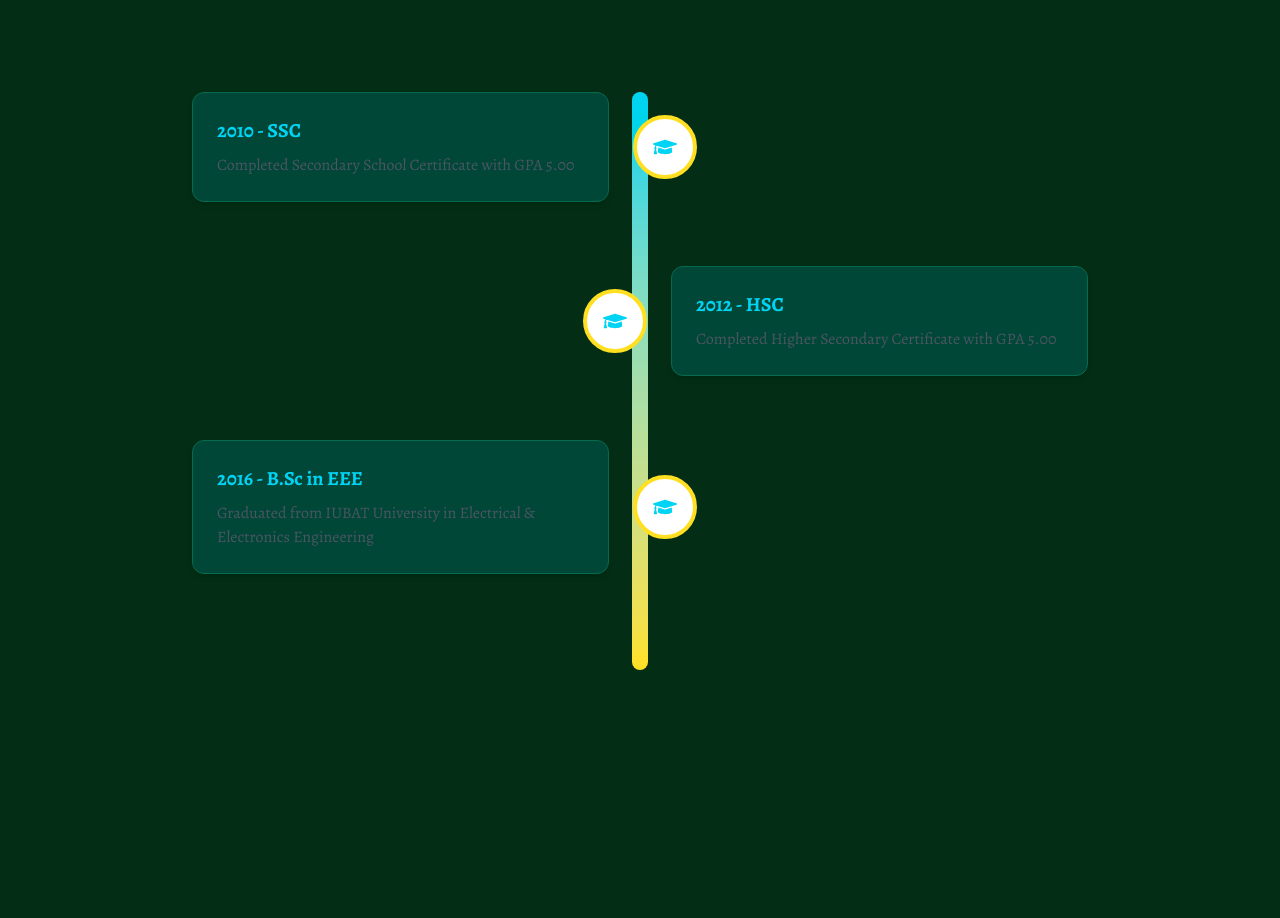
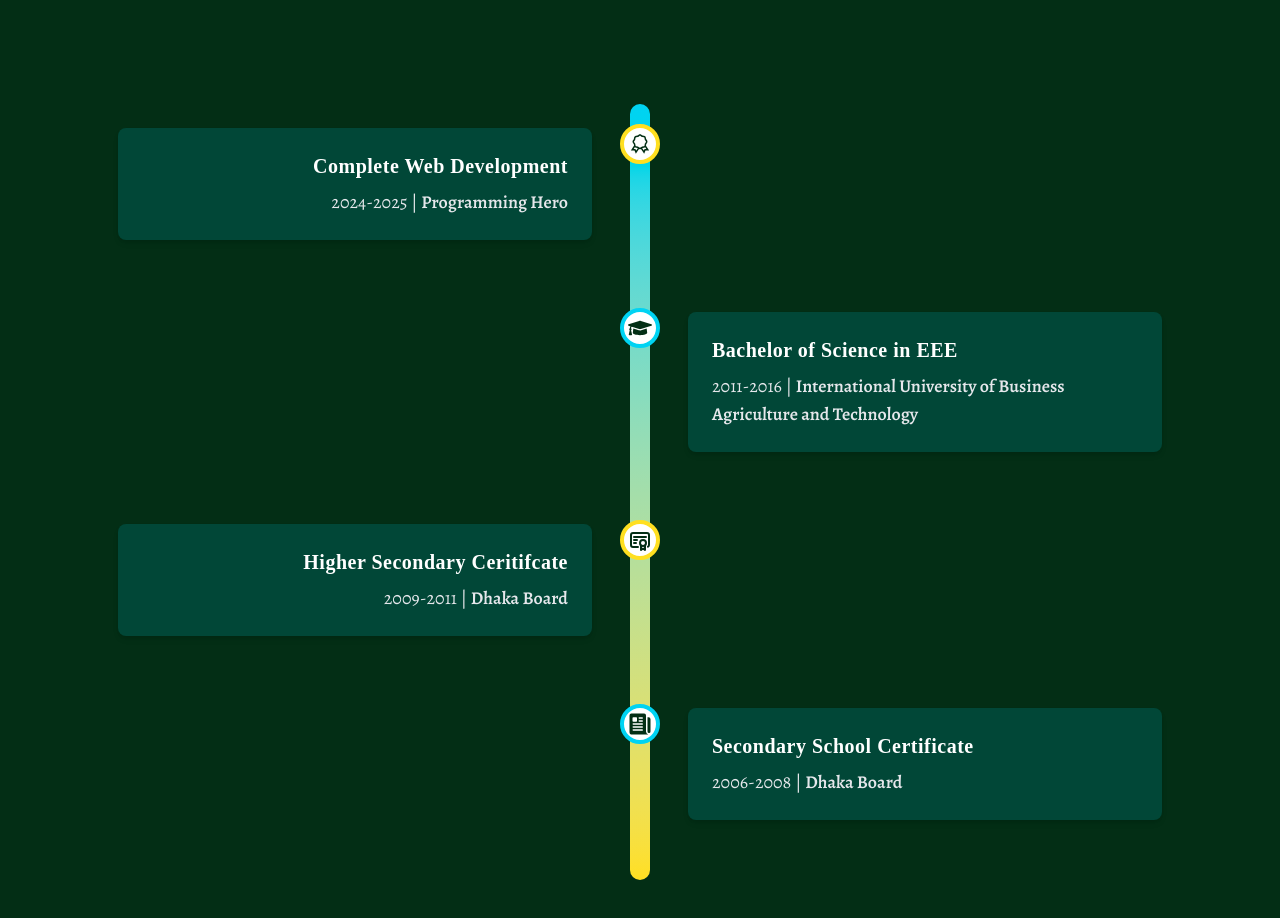
Before and after one commit to moktadir-mirul/mirul-moktadir-web, a React (Vite) app: page / in a window 1280 px wide. Shown: the part 2245-3163 px from the top of the page. Before the commit the page ends 2955 px from the top, so only its background shows below. Built offline with nearby package versions, Linux system fonts and the light colour scheme; a web font is replaced by a local one.

Commit message:
education part done

```diff
--- /dev/null
+++ b/src/Component/Education/Edu2.jsx
@@ -0,0 +1,90 @@
+import React from 'react';
+
+const Edu2 = () => {
+    const eduData = [
+    {
+      id: 1,
+      degree: "BACHALOR DIGREE",
+      period: "JAN 2009 - MAY 2010",
+      university: "DEFODIL UNIVERSITY",
+      description:
+        "Lorem ipsum dolor sit amet, consectetur adipiscing elit. Vivamus laoreet dolor metus, eu ullamcorper turpis ornare tincidunt. Vivamus tristique rhoncus enim. Lorem ipsum dolor sit amet, consectetur adipiscing elit. Vivamus laoreet dolor metus, eu ullamcorper turpis ornare tincidunt. Vivamus tristique rhoncus enim.",
+    },
+    {
+      id: 2,
+      degree: "MASTER DIGREE",
+      period: "FEB 2011 - MAR 2012",
+      university: "AMRDER UNIVERSITY",
+      description: "",
+    },
+    {
+      id: 3,
+      degree: "UX DESIGNER COURSE",
+      period: "JUN 2012 - MAY 2013",
+      university: "CRAFTY UNIVERSITY",
+      description:
+        "Lorem ipsum dolor sit amet, consectetur adipiscing elit. Vivamus laoreet dolor metus, eu ullamcorper turpis ornare tincidunt. Vivamus tristique rhoncus enim. Lorem ipsum dolor sit amet, consectetur adipiscing elit. Vivamus laoreet dolor metus, eu ullamcorper turpis ornare tincidunt. Vivamus tristique rhoncus enim.",
+    },
+    {
+      id: 4,
+      degree: "INTERFACE DESIGNING",
+      period: "AUG 2014 - JUN 2015",
+      university: "KHELTAM NA UNIVERSITY",
+      description: "",
+    },
+  ];
+    return (
+        <div>
+            <div className="relative py-15">
+          {/* Timeline line */}
+          <div className="absolute left-4 md:left-1/2 md:-translate-x-1/2 h-auto w-1 bg-gradient-to-b from-primary to-secondary rounded-full"></div>
+          {/* 👆 Changed w-5 → w-1 */}
+
+          {/* Timeline items */}
+          {eduData.map((item, index) => (
+            <div
+              key={item.id}
+              className={`mb-12 flex flex-col md:flex-row ${
+                index % 2 === 0 ? "md:flex-row-reverse" : ""
+              }`}
+            >
+              {/* Timeline point */}
+              <div className="flex justify-center md:justify-start md:w-1/2 relative">
+                <div className="absolute left-4 md:left-1/2 md:-translate-x-1/2 z-10 w-8 h-8 rounded-full bg-white border-4 border-primary flex items-center justify-center">
+                  <FaGraduationCap className="text-primary" />
+                </div>
+              </div>
+
+              {/* Content */}
+              <div
+                className={`md:w-1/2 ${
+                  index % 2 === 0
+                    ? "md:pr-12 md:pl-4 md:text-right"
+                    : "md:pl-12 md:pr-4"
+                }`}
+              >
+                <div className="bg-white p-6 rounded-lg shadow-md mt-6 ml-12 md:ml-0">
+                  <h3 className="text-xl font-bold text-primary">
+                    {item.degree}
+                  </h3>
+                  <p className="text-gray-600 mt-2">
+                    {item.period} | {item.university}
+                  </p>
+                  {item.description && (
+                    <p className="mt-4 text-gray-700">{item.description}</p>
+                  )}
+                </div>
+              </div>
+            </div>
+          ))}
+
+          {/* Final round point */}
+          <div className="flex justify-center md:justify-start md:w-1/2 relative">
+            <div className="absolute left-4 md:left-1/2 md:-translate-x-1/2 z-10 w-8 h-8 rounded-full bg-primary"></div>
+          </div>
+        </div>
+        </div>
+    );
+};
+
+export default Edu2;
--- a/src/Component/Education/Education.jsx
+++ b/src/Component/Education/Education.jsx
@@ -1,26 +1,65 @@
 import React from "react";
 import DecryptedText from "../../ReactBits/DecryptedText/DecryptedText";
+import { TbCertificate } from "react-icons/tb";
+import { IoNewspaper } from "react-icons/io5";
 import { FaToolbox } from "react-icons/fa";
+import { LiaCertificateSolid } from "react-icons/lia";
 import { GiBookCover } from "react-icons/gi";
 import { FaGraduationCap } from "react-icons/fa";
 
+const Education = () => {
+  // const timelineData = [
+  //   {
+  //     year: "2010",
+  //     title: "SSC",
+  //     description: "Completed Secondary School Certificate with GPA 5.00",
+  //   },
+  //   {
+  //     year: "2012",
+  //     title: "HSC",
+  //     description: "Completed Higher Secondary Certificate with GPA 5.00",
+  //   },
+  //   {
+  //     year: "2016",
+  //     title: "B.Sc in EEE",
+  //     description:
+  //       "Graduated from IUBAT University in Electrical & Electronics Engineering",
+  //   },
+  // ];
 
-const Education = () => {
-  const timelineData = [
+  const eduData = [
     {
-      year: "2010",
-      title: "SSC",
-      description: "Completed Secondary School Certificate with GPA 5.00",
+      id: 1,
+      degree: "Complete Web Development",
+      period: "2024-2025",
+      university: "Programming Hero",
+      icon: LiaCertificateSolid,
+      description: "",
     },
     {
-      year: "2012",
-      title: "HSC",
-      description: "Completed Higher Secondary Certificate with GPA 5.00",
+      id: 2,
+      degree: "Bachelor of Science in EEE",
+      period: "2011-2016",
+      university:
+        "International University of Business Agriculture and Technology",
+      icon: FaGraduationCap,
+      description: "",
     },
     {
-      year: "2016",
-      title: "B.Sc in EEE",
-      description: "Graduated from IUBAT University in Electrical & Electronics Engineering",
+      id: 3,
+      degree: "Higher Secondary Ceritifcate",
+      period: "2009-2011",
+      university: "Dhaka Board",
+      icon: TbCertificate,
+      description: "",
+    },
+    {
+      id: 4,
+      degree: "Secondary School Certificate",
+      period: "2006-2008",
+      university: "Dhaka Board",
+      icon: IoNewspaper,
+      description: "",
     },
   ];
 
@@ -42,40 +81,72 @@ const Education = () => {
           </h2>
         </div>
       </div>
+
       {/*Timeline  */}
       <div className="py-10 w-11/12 mx-auto">
-        <section className="relative flex flex-col items-center w-full py-12">
-      {/* Vertical line */}
-      <div className="absolute left-1/2 transform -translate-x-1/2 w-4 h-full bg-gradient-to-b from-primary to-secondary rounded-full" />
+        {/* Gemini */}
+        <div className="relative pt-15 pb-0">
+          {/* Timeline line */}
+          <div className="absolute left-4 -translate-x-1/2 md:left-1/2 h-full w-5 bg-gradient-to-b from-primary to-secondary rounded-full"></div>
 
-      <div className="flex flex-col gap-16 w-full max-w-4xl">
-        {timelineData.map((item, index) => (
-          <div
-            key={index}
-            className={`flex flex-col md:flex-row items-center gap-6 ${
-              index % 2 === 0 ? "md:flex-row" : "md:flex-row-reverse"
-            }`}
-          >
-            {/* Content */}
-            <div className="flex-1 bg-green-900  shadow-md rounded-xl p-6 border border-green-700 ">
-              <h3 className="text-xl font-bold text-primary">{item.year} - {item.title}</h3>
-              <p className="mt-2 text-gray-600 dark:text-gray-300">{item.description}</p>
-            </div>
+          {/* Timeline items */}
+          {eduData.map((item, index) => {
+            const Icon = item.icon;
+            return (
+              <div
+                key={item.id}
+                className={`mb-12 flex flex-col md:flex-row ${
+                  index % 2 === 0 ? "md:flex-row-reverse" : ""
+                }`}
+              >
+                {/* Timeline point container */}
+                <div className="flex pt-5 justify-center md:w-1/2 relative">
+                  {/* Timeline point */}
+                  <div
+                    className={`absolute left-4 -translate-x-1/2 z-10 w-10 h-10 rounded-full bg-white border-4  flex items-center justify-center ${
+                      index % 2 === 0
+                        ? "md:left-0 border-secondary"
+                        : "md:left-auto md:right-0 md:translate-x-1/2 border-primary"
+                    }`}
+                  >
+                    <Icon className="text-green-950 text-2xl" />
+                  </div>
+                </div>
 
-            {/* Icon */}
-            <div className="relative flex items-center justify-center w-16 h-16">
-              <div className="absolute w-16 h-16 rounded-full border-4 border-secondary flex items-center justify-center bg-white dark:bg-gray-900 z-10">
-                <FaGraduationCap className="text-2xl text-primary" />
+                {/* Content */}
+                <div
+                  className={`md:w-1/2 ${
+                    index % 2 === 0
+                      ? "md:pr-12 md:pl-4 md:text-right"
+                      : "md:pl-12 md:pr-4"
+                  }`}
+                >
+                  <div className=" bg-green-900 p-6 rounded-lg shadow-md mt-6 ml-12 md:ml-0">
+                    <h3 className="text-xl font-bold text-white epun tracking-wide">
+                      {item.degree}
+                    </h3>
+                    <p className="text-gray-200 text-lg mt-2">
+                      {item.period} | <span className="font-semibold">{item.university}</span>
+                    </p>
+                    {item.description && (
+                      <p className="mt-4 text-gray-700">{item.description}</p>
+                    )}
+                  </div>
+                </div>
               </div>
-            </div>
+            );
+          })}
 
-            {/* Spacer to align */}
-            <div className="flex-1 hidden md:block"></div>
-          </div>
-        ))}
+          {/* Final round point */}
+          {/* <div className="flex justify-center md:w-1/2 relative">
+            <div className="absolute left-4 -translate-x-1/2 md:left-auto md:translate-x-1/2 md:right-0 z-10 w-8 h-8 rounded-full bg-primary"></div>
+          </div> */}
+        </div>
+
+        {/* end */}
       </div>
-    </section>
-      </div>
+
+      {/* End */}
     </div>
   );
 };
```
